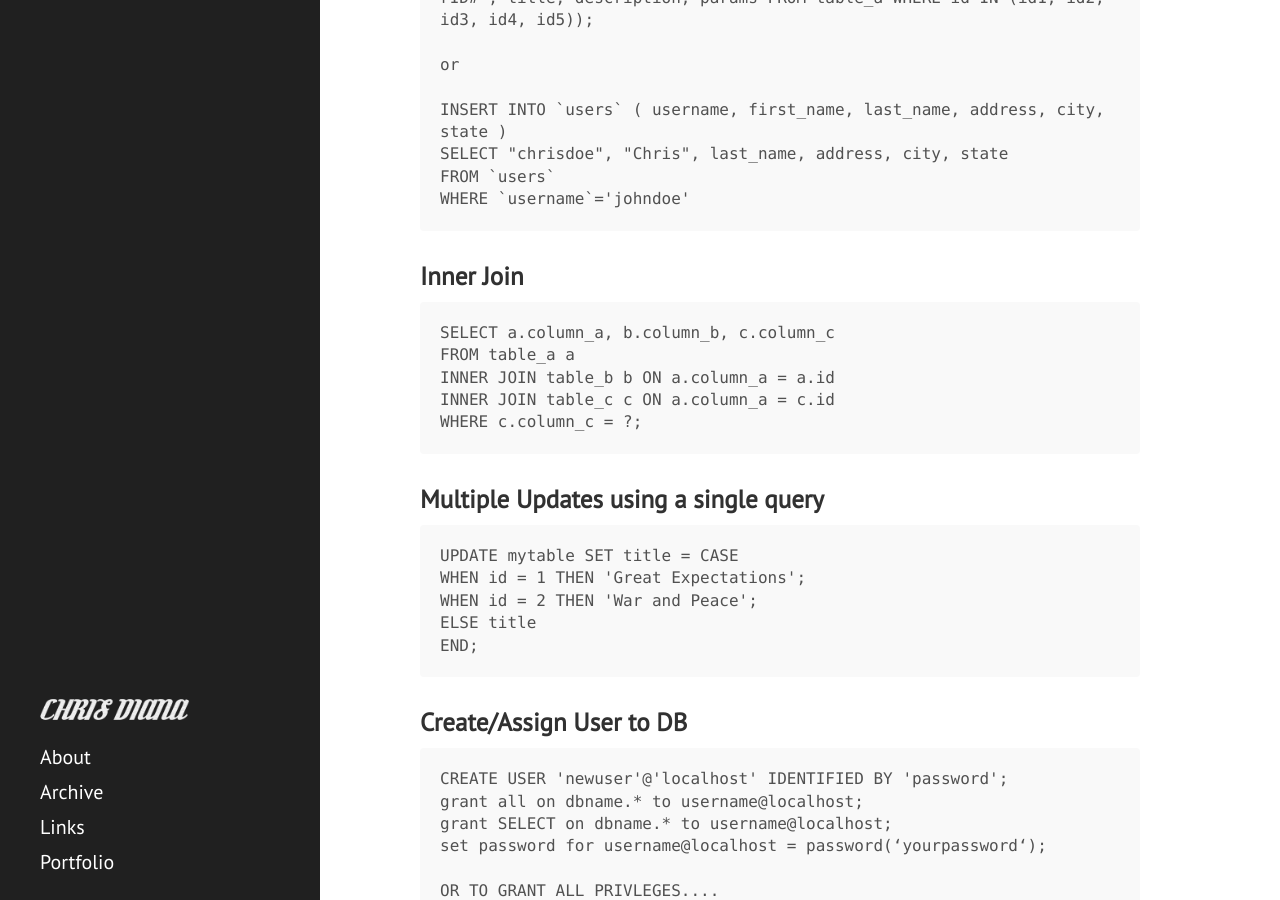
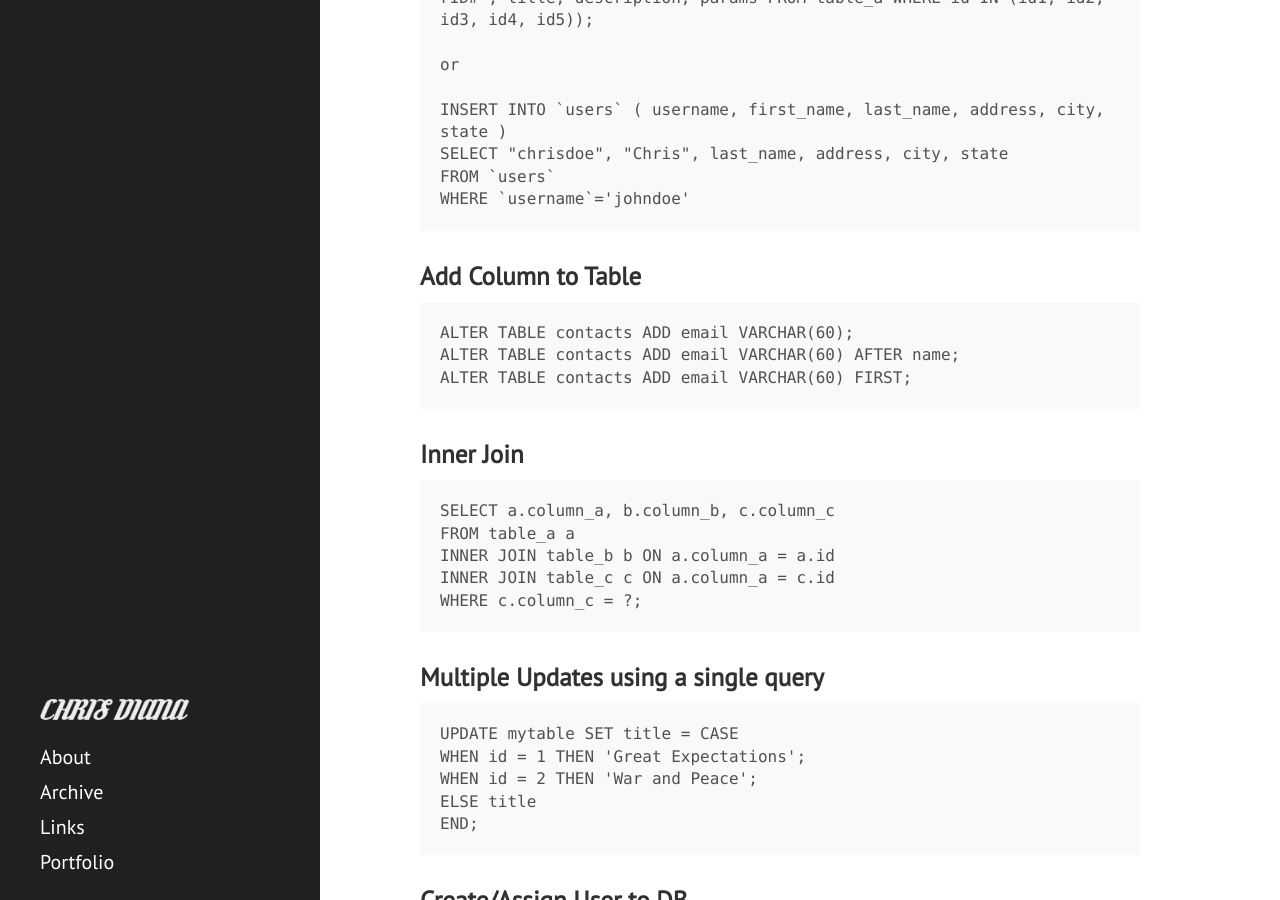
Before and after one commit to chrisdiana/cdmedia.github.io, a Jekyll site: the page built from _posts/2014-11-14-cheatsheet-mysql.md, in a window 1280 px wide and 900 px high, scrolled down 1050 px. Built offline with Jekyll 4.4.1, drawn with Linux system fonts in a browser that asks for light colours; nearby versions of some CDN libraries; Markdown is read by kramdown in place of the engine named in the settings; comment, search, counter and statistics services are not loaded.

Commit message:
added to mysql cheatsheet

````diff
--- a/_posts/2014-11-14-cheatsheet-mysql.md
+++ b/_posts/2014-11-14-cheatsheet-mysql.md
@@ -48,6 +48,14 @@ INSERT INTO `users` ( username, first_name, last_name, address, city, state )
 SELECT "chrisdoe", "Chris", last_name, address, city, state
 FROM `users`
 WHERE `username`='johndoe'
+```
+
+### Add Column to Table
+
+```
+ALTER TABLE contacts ADD email VARCHAR(60);
+ALTER TABLE contacts ADD email VARCHAR(60) AFTER name;
+ALTER TABLE contacts ADD email VARCHAR(60) FIRST;
 ```
 
 ### Inner Join
````
Also changed, not shown: links.md (+9 -0 lines).
